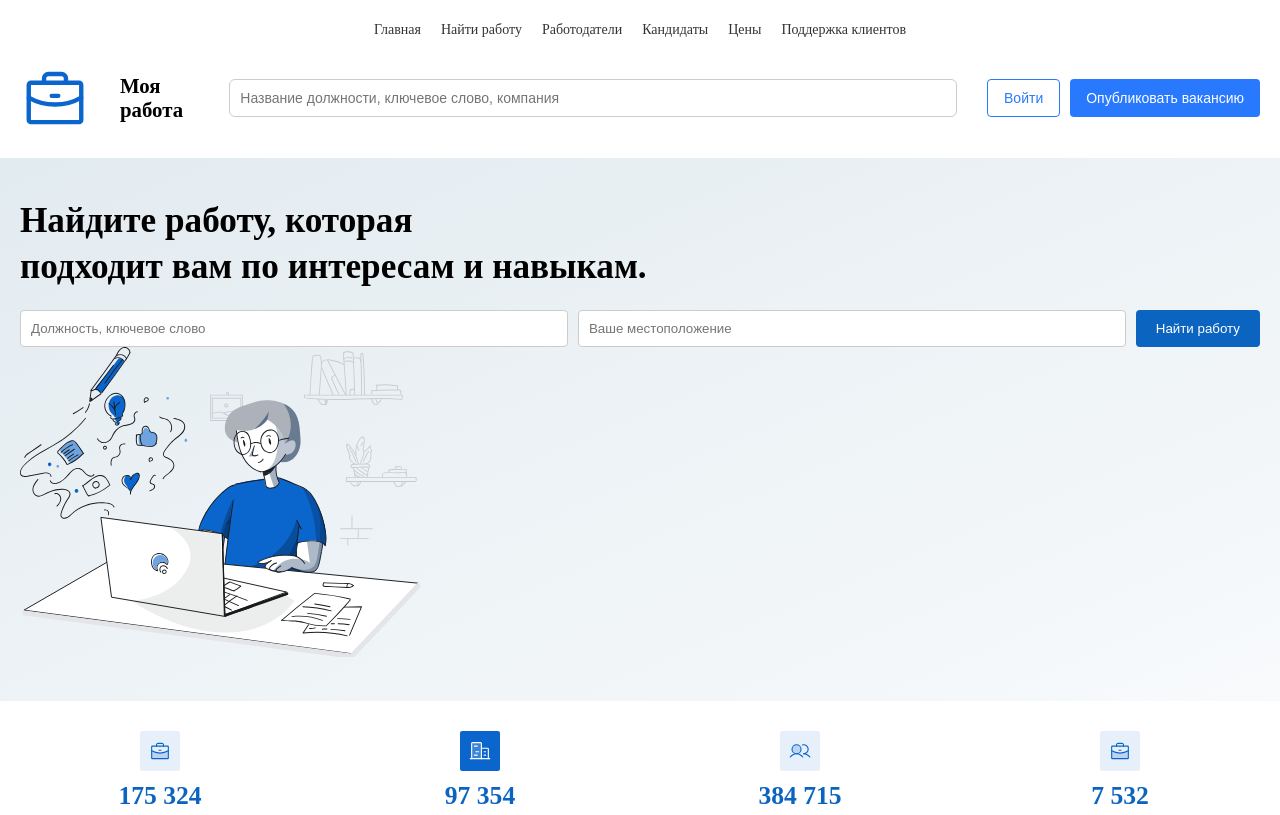
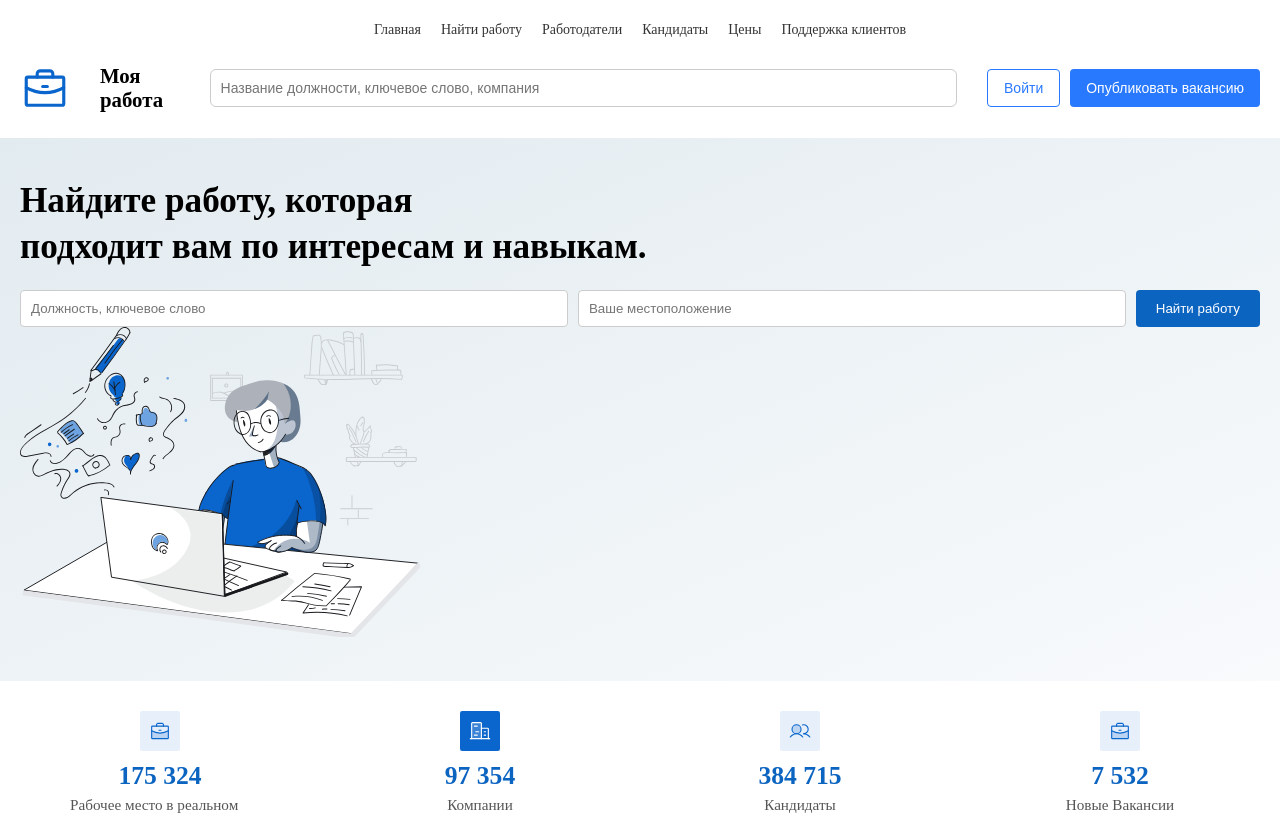
Before and after one commit to georvnebrasko/jobpilot, a React (Create React App) app: page / in a window 1280 px wide. Shown: the top 815 px of the page. Built offline with nearby package versions, Linux system fonts and the light colour scheme.

Commit message:
Обновления

```diff
--- a/src/assets/scss/components/_header.scss
+++ b/src/assets/scss/components/_header.scss
@@ -41,7 +41,7 @@
 
       /* Уменьшаем логотип */
       .header-logo {
-        width: 70px;
+        width: 50px;
         height: auto;
       }
 
```
Also changed, not shown: package.json (+7 -1 lines), 1 other file (tests, documents, lock files or other folders).
